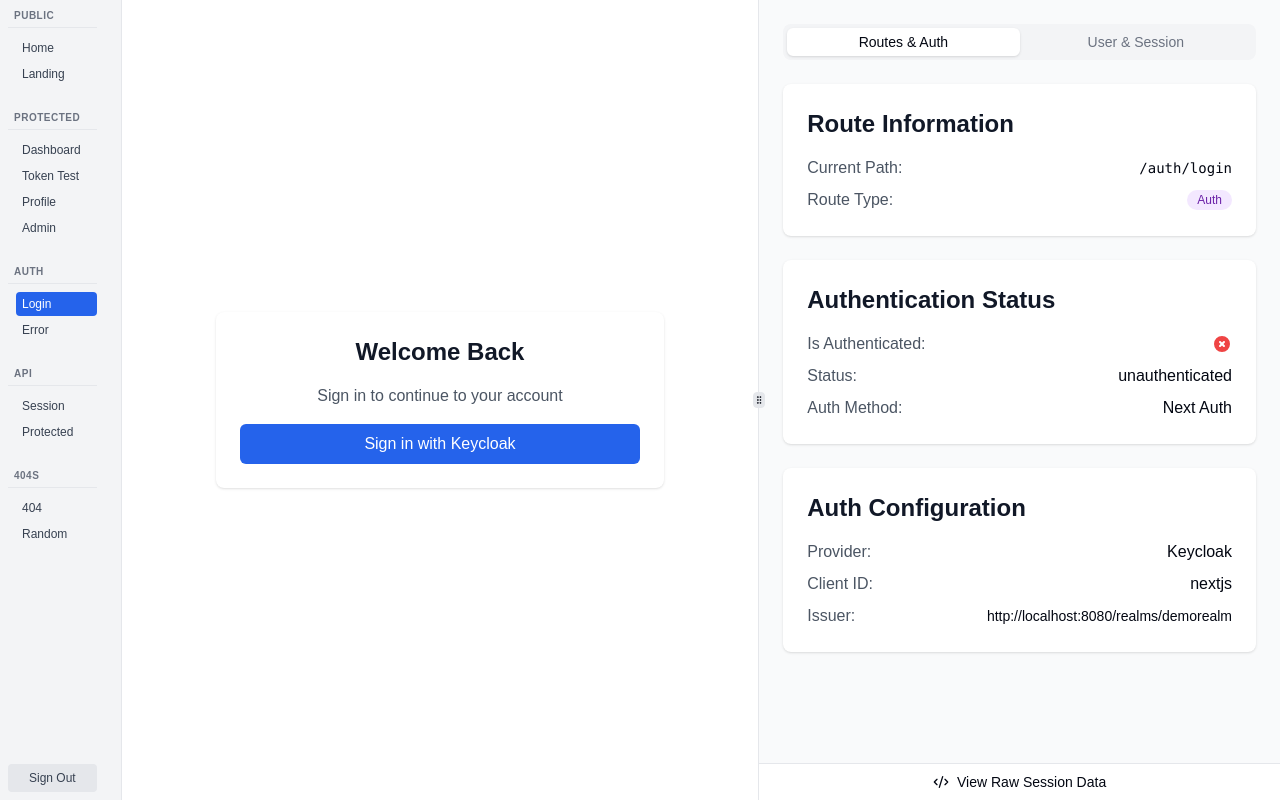
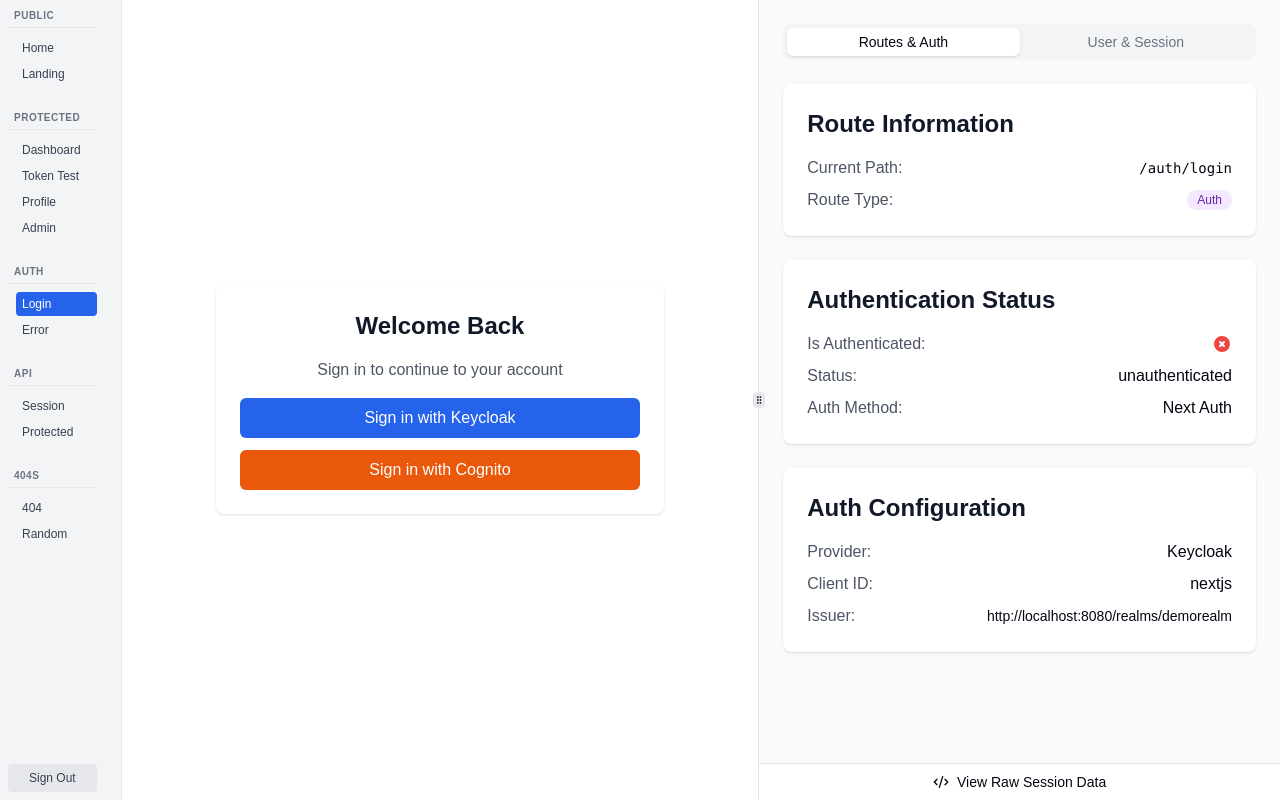
Before and after one commit to Vegas97/demo-cognito, a Next.js app: page /auth/login in a window 1280 px wide. Built offline with nearby package versions, Linux system fonts and the light colour scheme; no server answers.

Commit message:
add cognito btn

```diff
--- a/src/app/auth/login/page.tsx
+++ b/src/app/auth/login/page.tsx
@@ -8,8 +8,12 @@ export default function LoginPage() {
   const error = searchParams.get('error');
   const callbackUrl = searchParams.get('callbackUrl') || '/dashboard';
 
-  const handleSignIn = async () => {
+  const handleKeycloakSignIn = async () => {
     await signIn('keycloak', { callbackUrl });
+  };
+
+  const handleCognitoSignIn = async () => {
+    await signIn('cognito', { callbackUrl });
   };
 
   return (
@@ -23,12 +27,20 @@ export default function LoginPage() {
               <span className="block sm:inline">Your session has expired. Please sign in again.</span>
             </div>
           )}
-          <button
-            onClick={handleSignIn}
-            className="w-full bg-blue-600 text-white py-2 px-4 rounded-md hover:bg-blue-700 transition-colors"
-          >
-            Sign in with Keycloak
-          </button>
+          <div className="space-y-3">
+            <button
+              onClick={handleKeycloakSignIn}
+              className="w-full bg-blue-600 text-white py-2 px-4 rounded-md hover:bg-blue-700 transition-colors"
+            >
+              Sign in with Keycloak
+            </button>
+            <button
+              onClick={handleCognitoSignIn}
+              className="w-full bg-orange-600 text-white py-2 px-4 rounded-md hover:bg-orange-700 transition-colors"
+            >
+              Sign in with Cognito
+            </button>
+          </div>
         </div>
       </div>
     </div>
--- a/src/auth.config.ts
+++ b/src/auth.config.ts
@@ -1,5 +1,6 @@
 import { NextAuthConfig } from "next-auth";
 import KeycloakProvider from "next-auth/providers/keycloak";
+import CognitoProvider from "next-auth/providers/cognito";
 import { Session } from "next-auth";
 import { JWT as NextAuthJWT } from "next-auth/jwt";
 
@@ -94,6 +95,11 @@ export const authConfig: NextAuthConfig = {
       clientSecret: process.env.AUTH_KEYCLOAK_SECRET!,
       issuer: process.env.NEXT_PUBLIC_AUTH_KEYCLOAK_ISSUER,
     }),
+    CognitoProvider({
+      clientId: process.env.NEXT_PUBLIC_AUTH_COGNITO_ID!,
+      clientSecret: process.env.AUTH_COGNITO_SECRET!,
+      issuer: process.env.NEXT_PUBLIC_AUTH_COGNITO_ISSUER,
+    })
   ],
   session: {
     strategy: "jwt",
```
Also changed, not shown: 1 other file (tests, documents, lock files or other folders).
